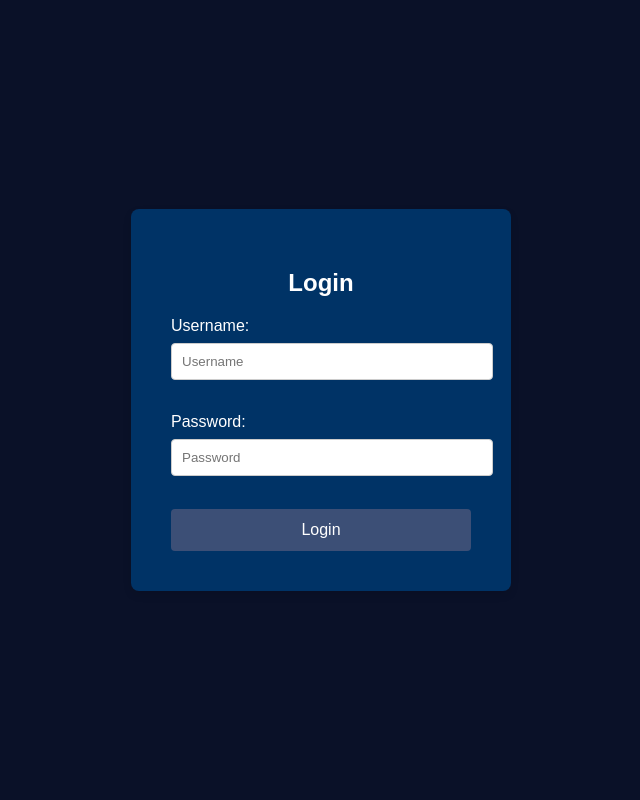
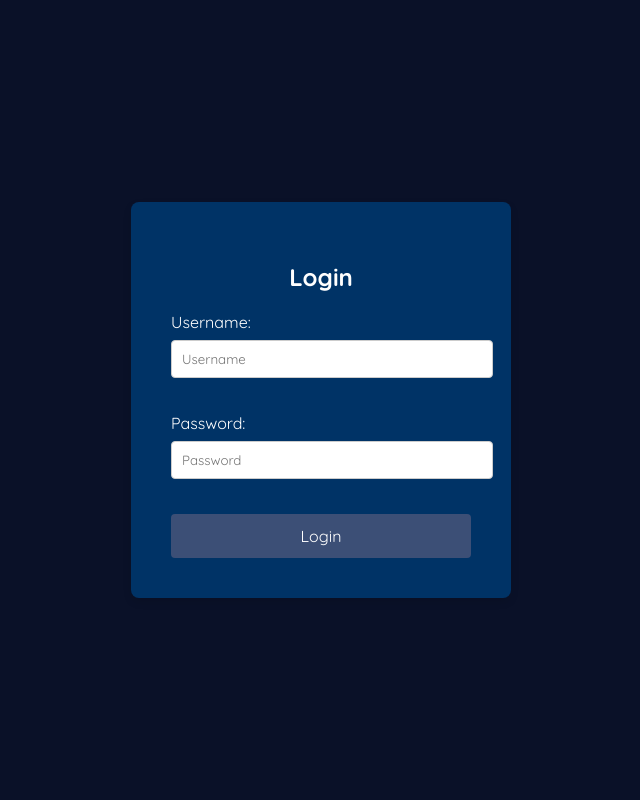
Before and after one commit to LemoneyShark/project_db, a FastAPI app: page / in a window 1280 px wide. Shown: the whole page, without its empty margins (319-959 px from the left). Run offline with FastAPI, Linux system fonts and the light colour scheme; some libraries are stand-ins or nearby versions.

Commit message:
suger and baby

```diff
--- a/main.py
+++ b/main.py
@@ -69,7 +69,7 @@ def serve_index(request: Request):
 @app.get("/companies")
 async def get_companies(db: Session = Depends(get_db)):
     try:
-        query = text("select c.name,c.website,a.type_name from cominfo as c left join area as a on c.area = a.id")
+        query = text("select c.name,c.website,a.type_name,c.id from cominfo as c left join area as a on c.area = a.id")
         result = db.execute(query).fetchall()
 
         # แปลงผลลัพธ์เป็น JSON
@@ -78,6 +78,7 @@ async def get_companies(db: Session = Depends(get_db)):
                 "name": row[0],
                 "website": row[1] if row[1] is not None else 'N/A',
                 "area": row[2] if row[2] is not None else 'N/A',
+                "id": row[3] if row[3] is not None else 'N/A',
             } for row in result
         ]
         return {"data": companies}
--- a/static/dashcom.js
+++ b/static/dashcom.js
@@ -49,3 +49,7 @@ const changesPieChart = new Chart(ctxPie, {
         responsive: true
     }
 });
+// ปุ่มย้อนกลับไปหน้าก่อนหน้า
+document.getElementById('backButton').addEventListener('click', () => {
+    history.back();
+});
--- a/static/styles_login.css
+++ b/static/styles_login.css
@@ -1,5 +1,5 @@
 body {
-    font-family: Arial, sans-serif;
+    font-family: Quicksand, sans-serif;
     background-color: #0A1128;
     margin: 0;
     display: flex;
@@ -10,6 +10,7 @@ body {
 }
 
 .container {
+    font-family: Quicksand, sans-serif;
     background-color: #003366;
     padding: 40px;
     border-radius: 8px;
@@ -37,6 +38,7 @@ input[type="text"], input[type="password"] {
 }
 
 button {
+    font-family: Quicksand, sans-serif;
     width: 100%;
     padding: 12px;
     background-color: #3C4F76; /* เทาสเลท */
--- a/templates/comdashboard.html
+++ b/templates/comdashboard.html
@@ -4,9 +4,15 @@
     <meta charset="UTF-8">
     <title>Dashboard</title>
     <link rel="stylesheet" href="/static/styles_dashcom.css">
+    <link rel="icon" href="static/icon.png" type="image/png">
+
+    <link rel="preconnect" href="https://fonts.googleapis.com">
+<link rel="preconnect" href="https://fonts.gstatic.com" crossorigin>
+<link href="https://fonts.googleapis.com/css2?family=Quicksand:wght@300..700&display=swap" rel="stylesheet">
 </head>
 <body>
     <div class="container">
+        <button id="backButton">Back</button>
         <!-- General Info Section -->
         {% for data in datas %}
         <div class="general-info">
--- a/templates/login.html
+++ b/templates/login.html
@@ -6,16 +6,21 @@
     <title>Login Page</title>
     <link rel="stylesheet" href="/static/styles_login.css">
     <link rel="icon" href="static/icon.png" type="image/png">
+
+    <link rel="preconnect" href="https://fonts.googleapis.com">
+    <link rel="preconnect" href="https://fonts.gstatic.com" crossorigin>
+    <link href="https://fonts.googleapis.com/css2?family=Quicksand:wght@300..700&display=swap" rel="stylesheet">
+
 </head>
 <body>
-    <div class="container">
+    <div class="container" style="font-family: Quicksand;">
         <h2>Login</h2>
         <form id="loginForm">
             <label for="username">Username:</label>
-            <input type="text" id="username" name="username" required placeholder="Username"><br><br>
+            <input type="text" id="username" name="username" required placeholder="Username" style="font-family: Quicksand;"><br><br>
             <label for="password">Password:</label>
-            <input type="password" id="password" name="password" required placeholder="Password"><br><br>
-            <button type="submit">Login</button>
+            <input type="password" id="password" name="password" required placeholder="Password" style="font-family: Quicksand;"><br><br>
+            <button type="submit" style="font-family: Quicksand;">Login</button>
         </form>
     </div>
 
```
Also changed, not shown: static/dashboard.js (+30 -11 lines), static/styles_dash.css (+8 -2 lines), static/styles_dashcom.css (+19 -2 lines), templates/dashboard.html (+8 -3 lines).
